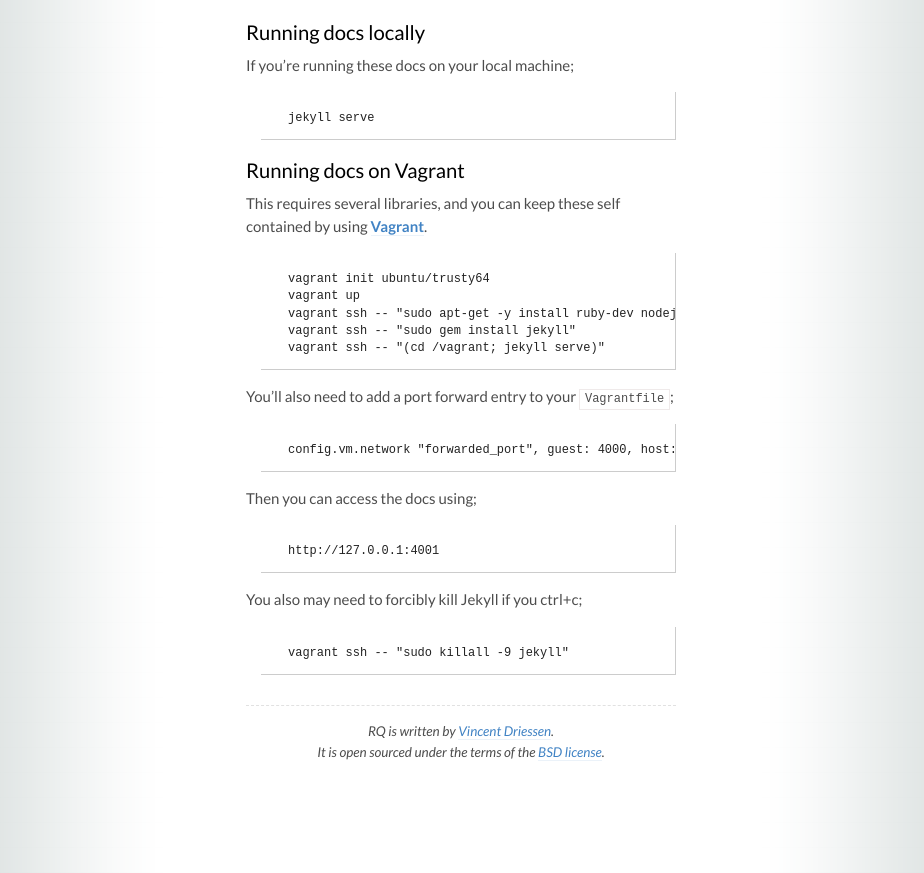
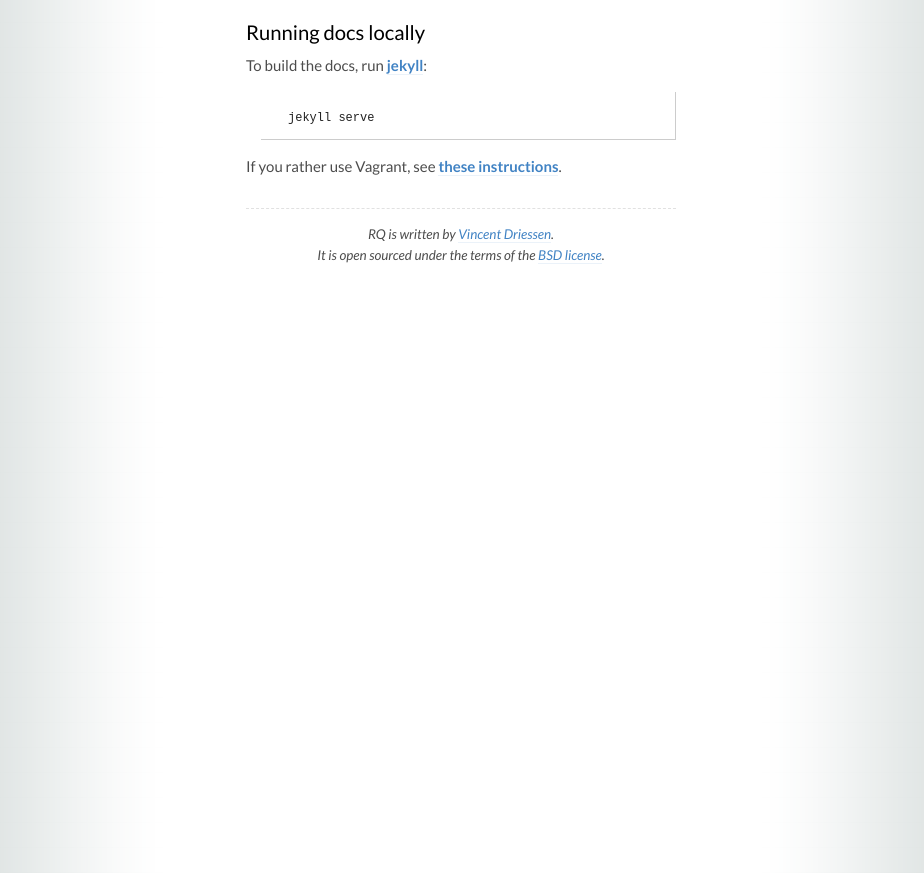
Before and after one commit to rq/rq, a Jekyll site: the page built from contrib/docs.md, in a window 1280 px wide. Shown: the part 302-1175 px from the top of the page, without its empty margins (179-1103 px from the left). Built offline with Jekyll 4.4.1, drawn with Linux system fonts in a browser that asks for light colours; some web fonts are replaced; Markdown is read by kramdown in place of the engine named in the settings; grey boxes are pictures that could not be loaded.

Commit message:
Move Vagrant docs to separate page.

````diff
--- a/_config.yml
+++ b/_config.yml
@@ -48,3 +48,5 @@ navigation:
     url: contrib/docs/
   - text: Testing
     url: contrib/testing/
+  - text: Vagrant
+    url: contrib/vagrant/
--- a/contrib/docs.md
+++ b/contrib/docs.md
@@ -5,39 +5,12 @@ layout: contrib
 
 ### Running docs locally
 
-
-If you're running these docs on your local machine;
+To build the docs, run [jekyll](http://jekyllrb.com/):
 
 ```
 jekyll serve
 ```
 
-### Running docs on Vagrant
+If you rather use Vagrant, see [these instructions][v].
 
-This requires several libraries, and you can keep these self contained by using [Vagrant](https://www.vagrantup.com/).
-
-```
-vagrant init ubuntu/trusty64
-vagrant up
-vagrant ssh -- "sudo apt-get -y install ruby-dev nodejs"
-vagrant ssh -- "sudo gem install jekyll"
-vagrant ssh -- "(cd /vagrant; jekyll serve)"
-```
-
-You'll also need to add a port forward entry to your `Vagrantfile`;
-
-```
-config.vm.network "forwarded_port", guest: 4000, host: 4001
-```
-
-Then you can access the docs using;
-
-```
-http://127.0.0.1:4001
-```
-
-You also may need to forcibly kill Jekyll if you ctrl+c;
-
-```
-vagrant ssh -- "sudo killall -9 jekyll"
-```
+[v]: {{site.baseurl}}docs/contrib/vagrant/
````
Also changed, not shown: contrib/testing.md (+2 -12 lines), contrib/vagrant.md (added, +50 -0 lines).
